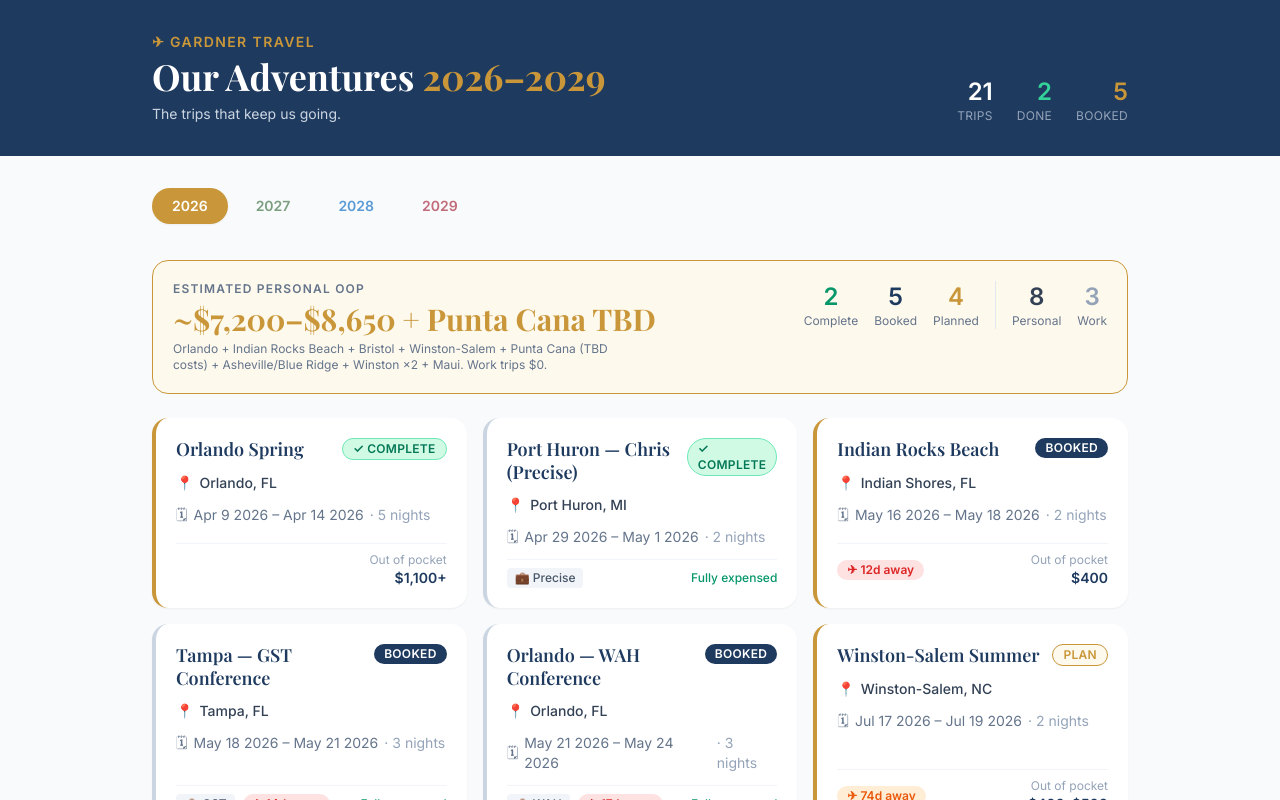
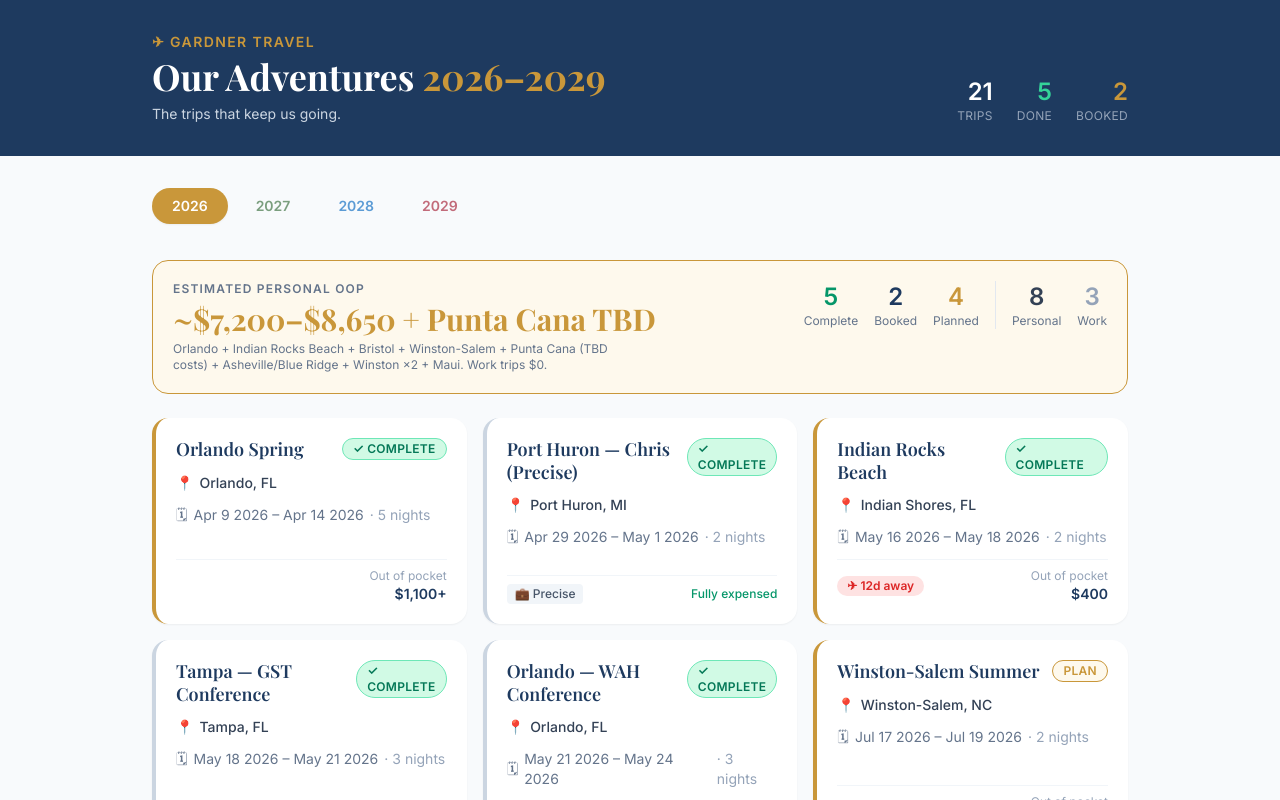
Before and after one commit to GGardner49/travel-planner, a React (Vite) app: page / in a window 1280 px wide. Shown: the top 800 px of the page. Built offline with nearby package versions, Linux system fonts and the light colour scheme.

Commit message:
Update trips.js

```diff
--- a/src/data/trips.js
+++ b/src/data/trips.js
@@ -33,7 +33,7 @@ export const trips = [
     accommodationType: "AirBnb",
     accomCost: "$400", flights: "$0 (business)", groundTransport: "$0",
     foodActivEst: "TBD", totalEst: "$400", expensed: "$0",
-    outOfPocket: "$400", status: "BOOKED",
+    outOfPocket: "$400", status: "COMPLETE",
     flightDetails: "TYS→ATL→TPA, May 16 — depart 8:35am, arrive 12:40pm (DL5279 + DL1099, Delta Comfort). Flights paid by business.",
     activities: [
       { type: "beach", name: "Gulf Beach Access", desc: "Steps from Airbnb — direct Gulf access, calm shallow water" },
@@ -58,7 +58,7 @@ export const trips = [
     accommodationType: "Condo — Rocky Point / Westshore",
     accomCost: "$0 (GST)", flights: "$0 (GST)", groundTransport: "$0",
     foodActivEst: "—", totalEst: "$0", expensed: "GST",
-    outOfPocket: "$0", status: "BOOKED",
+    outOfPocket: "$0", status: "COMPLETE",
     activities: [
       { type: "restaurant", name: "Whiskey Joe's", desc: "~2 min drive — waterfront bar + grill on Tampa Bay, right on the causeway ⭐ visited" },
       { type: "activity", name: "Ben T. Davis Beach", desc: "~5 min drive — public Tampa Bay beach, calm water, stroller-friendly" },
@@ -84,7 +84,7 @@ export const trips = [
     accommodationType: "Hotel",
     accomCost: "$0 (WAH)", flights: "$0 (WAH)", groundTransport: "$0 (drive Tampa-MCO ~1.5 hrs)",
     foodActivEst: "—", totalEst: "$0", expensed: "WAH",
-    outOfPocket: "$0", status: "BOOKED",
+    outOfPocket: "$0", status: "COMPLETE",
     flightDetails: "Return: MCO→ATL→TYS, May 24 — depart 7:00am, arrive 11:09am (DL2080 + DL1743, Delta).",
     notes: "100% expensed through WAH. No personal cost.",
   },
```
